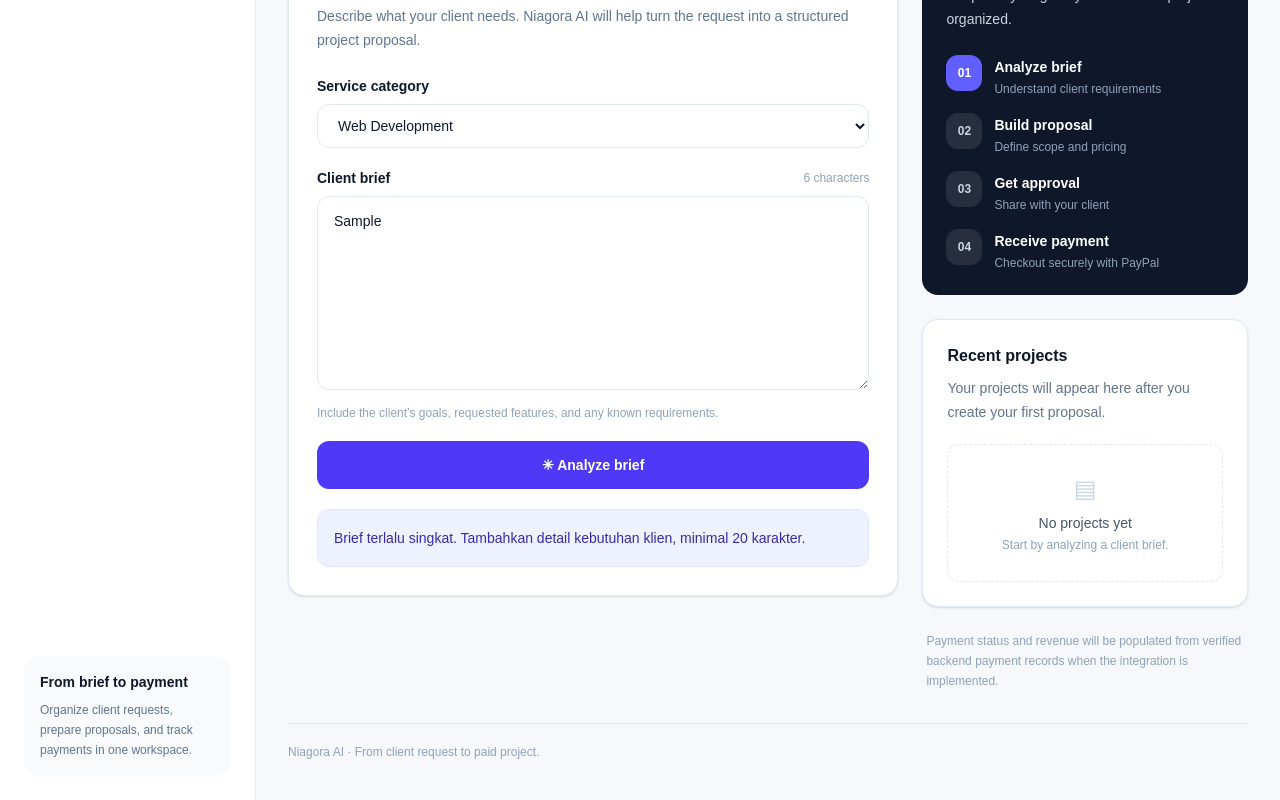
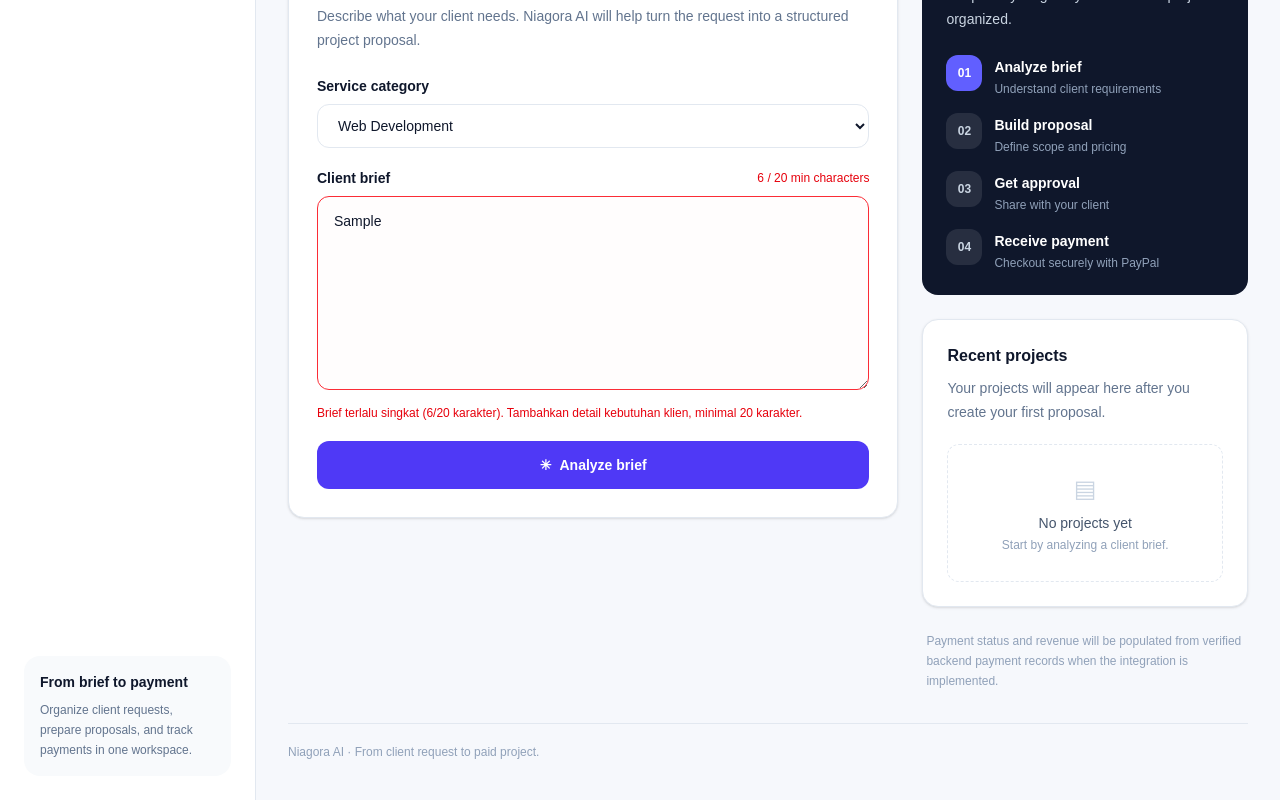
Before and after one commit to ihwankrn/niagora-ai, a Next.js app: page / in a window 1280 px wide. Both pictures are taken after typing "Sample" into the empty fields and a click on the button "✳ Analyze brief". Shown: the part 528-1328 px from the top of the page. Built offline with nearby package versions, Linux system fonts and the light colour scheme.

Commit message:
feat: add brief validation, loading state with spinner, and analysis types

```diff
--- a/src/app/page.tsx
+++ b/src/app/page.tsx
@@ -5,6 +5,7 @@ import { useState } from "react";
 import StatCard from "@/components/StatCard";
 import WorkflowStep from "@/components/WorkflowStep";
 import Sidebar from "@/components/Sidebar";
+import Spinner from "@/components/Spinner";
 
 const services = [
   { value: "web_development", label: "Web Development" },
@@ -16,18 +17,59 @@ export default function Home() {
   const [brief, setBrief] = useState("");
   const [service, setService] = useState("web_development");
   const [result, setResult] = useState("");
+  const [briefError, setBriefError] = useState<string | null>(null);
+  const [hasAttemptedSubmit, setHasAttemptedSubmit] = useState(false);
+  const [isAnalyzing, setIsAnalyzing] = useState(false);
 
-  function handleAnalyze(event: React.FormEvent<HTMLFormElement>) {
+  function validateBrief(value: string): string | null {
+    const trimmed = value.trim();
+    if (trimmed.length === 0) {
+      return "Brief tidak boleh kosong. Harap jelaskan kebutuhan proyek Anda.";
+    }
+    if (trimmed.length < 20) {
+      return `Brief terlalu singkat (${trimmed.length}/20 karakter). Tambahkan detail kebutuhan klien, minimal 20 karakter.`;
+    }
+    return null;
+  }
+
+  function handleBriefChange(event: React.ChangeEvent<HTMLTextAreaElement>) {
+    const newValue = event.target.value;
+    setBrief(newValue);
+    if (result) setResult("");
+
+    // Jika pengguna sudah mencoba submit, perbarui atau bersihkan pesan error secara dinamis
+    if (hasAttemptedSubmit) {
+      setBriefError(validateBrief(newValue));
+    }
+  }
+
+  async function handleAnalyze(event: React.FormEvent<HTMLFormElement>) {
     event.preventDefault();
 
-    if (brief.trim().length < 20) {
-      setResult("Brief terlalu singkat. Tambahkan detail kebutuhan klien, minimal 20 karakter.");
+    if (isAnalyzing) return;
+
+    setHasAttemptedSubmit(true);
+    const errorMsg = validateBrief(brief);
+
+    if (errorMsg) {
+      setBriefError(errorMsg);
       return;
     }
 
-    setResult(
-      "Brief berhasil disiapkan! Tahap berikutnya adalah menghubungkan form ini ke API analisis AI."
-    );
+    setBriefError(null);
+    setIsAnalyzing(true);
+
+    try {
+      // Integrasi API analisis AI masih menunggu ketersediaan endpoint dari tim Backend.
+      // Blok try-finally memastikan loading state selalu berakhir dengan aman ketika request nyata ditambahkan.
+      setResult(
+        "Brief berhasil divalidasi! Saat ini integrasi API AI masih menunggu ketersediaan endpoint dari tim Backend."
+      );
+    } catch {
+      setResult("Terjadi kesalahan saat memproses brief. Silakan coba lagi.");
+    } finally {
+      setIsAnalyzing(false);
+    }
   }
 
   return (
@@ -132,31 +174,70 @@ export default function Home() {
                       >
                         Client brief
                       </label>
-                      <span className="text-xs text-slate-400">
-                        {brief.length} characters
+                      <span
+                        className={`text-xs ${
+                          hasAttemptedSubmit && briefError
+                            ? "font-medium text-red-600"
+                            : "text-slate-400"
+                        }`}
+                      >
+                        {brief.trim().length} / 20 min characters
                       </span>
                     </div>
                     <textarea
                       id="brief"
+                      name="brief"
                       value={brief}
-                      onChange={(event) => {
-                        setBrief(event.target.value);
-                        setResult("");
-                      }}
+                      onChange={handleBriefChange}
                       placeholder="Example: I need an online store with a product catalog, shopping cart, checkout, and an admin dashboard to manage orders..."
                       rows={7}
-                      className="w-full resize-y rounded-xl border border-slate-200 px-4 py-3 text-sm leading-6 outline-none transition placeholder:text-slate-400 focus:border-indigo-500 focus:ring-2 focus:ring-indigo-100"
+                      aria-invalid={Boolean(hasAttemptedSubmit && briefError)}
+                      aria-describedby={
+                        hasAttemptedSubmit && briefError
+                          ? "brief-error"
+                          : "brief-hint"
+                      }
+                      className={`w-full resize-y rounded-xl border px-4 py-3 text-sm leading-6 outline-none transition placeholder:text-slate-400 focus:ring-2 ${
+                        hasAttemptedSubmit && briefError
+                          ? "border-red-500 bg-red-50/20 focus:border-red-500 focus:ring-red-100"
+                          : "border-slate-200 focus:border-indigo-500 focus:ring-indigo-100"
+                      }`}
                     />
-                    <p className="mt-2 text-xs text-slate-400">
-                      Include the client’s goals, requested features, and any known requirements.
-                    </p>
+                    {hasAttemptedSubmit && briefError ? (
+                      <p
+                        id="brief-error"
+                        role="alert"
+                        className="mt-2 text-xs font-medium text-red-600"
+                      >
+                        {briefError}
+                      </p>
+                    ) : (
+                      <p id="brief-hint" className="mt-2 text-xs text-slate-400">
+                        Include the client’s goals, requested features, and any known requirements (minimal 20 karakter).
+                      </p>
+                    )}
                   </div>
 
                   <button
                     type="submit"
-                    className="flex w-full items-center justify-center gap-2 rounded-xl bg-indigo-600 px-5 py-3.5 text-sm font-semibold text-white transition hover:bg-indigo-700"
+                    disabled={isAnalyzing}
+                    className={`flex w-full items-center justify-center gap-2 rounded-xl px-5 py-3.5 text-sm font-semibold text-white transition ${
+                      isAnalyzing
+                        ? "cursor-not-allowed bg-indigo-400"
+                        : "bg-indigo-600 hover:bg-indigo-700 active:bg-indigo-800"
+                    }`}
                   >
-                    ✳ Analyze brief
+                    {isAnalyzing ? (
+                      <>
+                        <Spinner size="sm" color="white" />
+                        <span>Analyzing...</span>
+                      </>
+                    ) : (
+                      <>
+                        <span aria-hidden="true">✳</span>
+                        <span>Analyze brief</span>
+                      </>
+                    )}
                   </button>
 
                   {result && (
--- a/src/components/Spinner.tsx
+++ b/src/components/Spinner.tsx
@@ -1,5 +1,6 @@
 interface SpinnerProps {
   size?: "sm" | "md" | "lg";
+  color?: "indigo" | "white";
   label?: string;
 }
 
@@ -9,11 +10,20 @@ const sizeMap = {
   lg: "h-8 w-8 border-[3px]",
 };
 
-export default function Spinner({ size = "md", label }: SpinnerProps) {
+const colorMap = {
+  indigo: "border-indigo-600 border-t-transparent",
+  white: "border-white border-t-transparent",
+};
+
+export default function Spinner({
+  size = "md",
+  color = "indigo",
+  label,
+}: SpinnerProps) {
   return (
-    <div className="flex items-center gap-3">
+    <div className="inline-flex items-center gap-3">
       <div
-        className={`${sizeMap[size]} animate-spin rounded-full border-indigo-600 border-t-transparent`}
+        className={`${sizeMap[size]} ${colorMap[color]} animate-spin rounded-full`}
         role="status"
         aria-label={label ?? "Loading"}
       />
```
Also changed, not shown: src/types/analysis.ts (added, +22 -0 lines).
